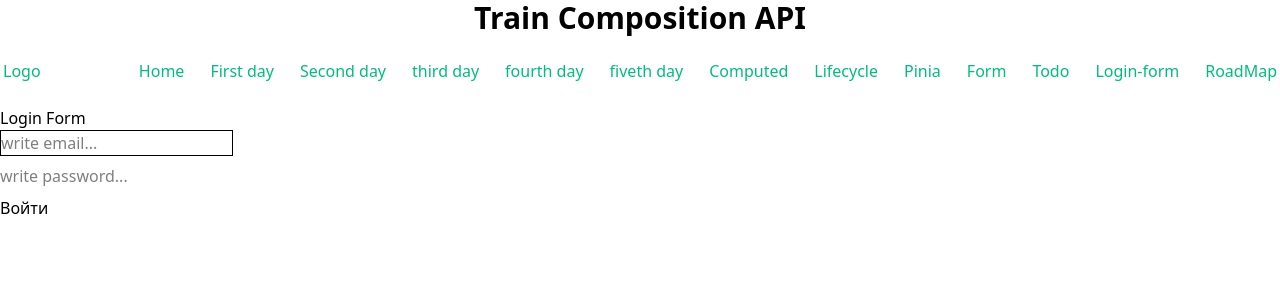
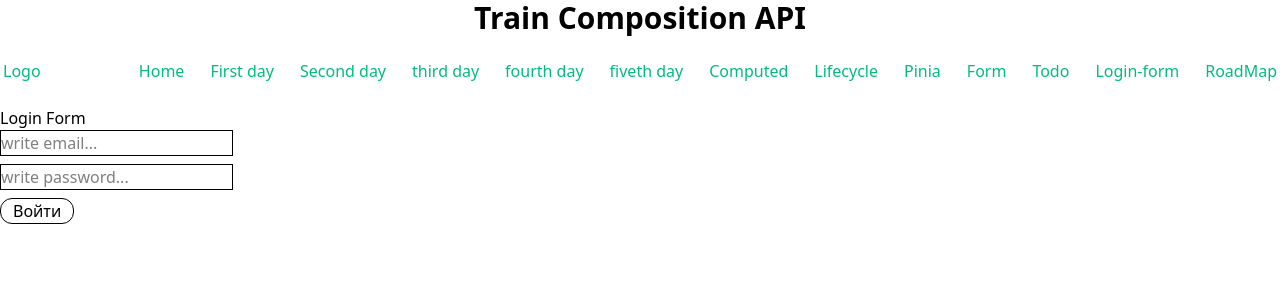
Before and after one commit to MisheelCoding/vue-compos, a Vue app: page /login-form in a window 1280 px wide. Shown: the top 300 px of the page. Built offline with nearby package versions, Linux system fonts and the light colour scheme.

Commit message:
feat: password validation done

```diff
--- a/src/views/login/LoginForm.vue
+++ b/src/views/login/LoginForm.vue
@@ -13,9 +13,17 @@
         autocomplete="email"
       />
       <span v-if="errors.email" class="text-red-500 font-n">{{ errors.email }}</span>
-      <input type="password" name="password" id="password" placeholder="write password..." />
+      <input
+        type="password"
+        autocomplete="current-password"
+        name="password"
+        id="password"
+        placeholder="write password..."
+        class="border"
+        v-model="password"
+      />
       <span v-if="errors.password" class="text-red-500 font-n">{{ errors.password }}</span>
-      <button type="submit">Войти</button>
+      <button class="border rounded-xl px-3" type="submit">Войти</button>
     </form>
   </div>
 </template>
@@ -24,6 +32,7 @@
 import { reactive, ref, watch } from "vue";
 
 const email = ref("");
+const password = ref("");
 
 const errors = reactive({
   email: "",
@@ -43,14 +52,31 @@ function submitForm() {
     errors.email = "Введите Email";
     hasError = true;
   }
+
+  if (!password.value) {
+    errors.password = "password обязтельно";
+    hasError = true;
+  } else if (!isPasswordValid(password.value)) {
+    errors.password = "пароль неверный";
+    hasError = true;
+  }
+
   if (hasError) return;
 }
 const isEmailValid = (val) => /^[^\s@]+@[^\s@]+\.[^\s@]+$/.test(val) && val.length > 5;
+const isPasswordValid = (val) => val.length >= 8;
+
 watch(email, (newVal) => {
   if (errors.email && isEmailValid(newVal)) {
     errors.email = "";
   }
 });
+
+watch(password, (newVal) => {
+  if (password.value && isPasswordValid(newVal)) {
+    errors.password = "";
+  }
+});
 </script>
 
 <style lang="scss" scoped></style>
```
